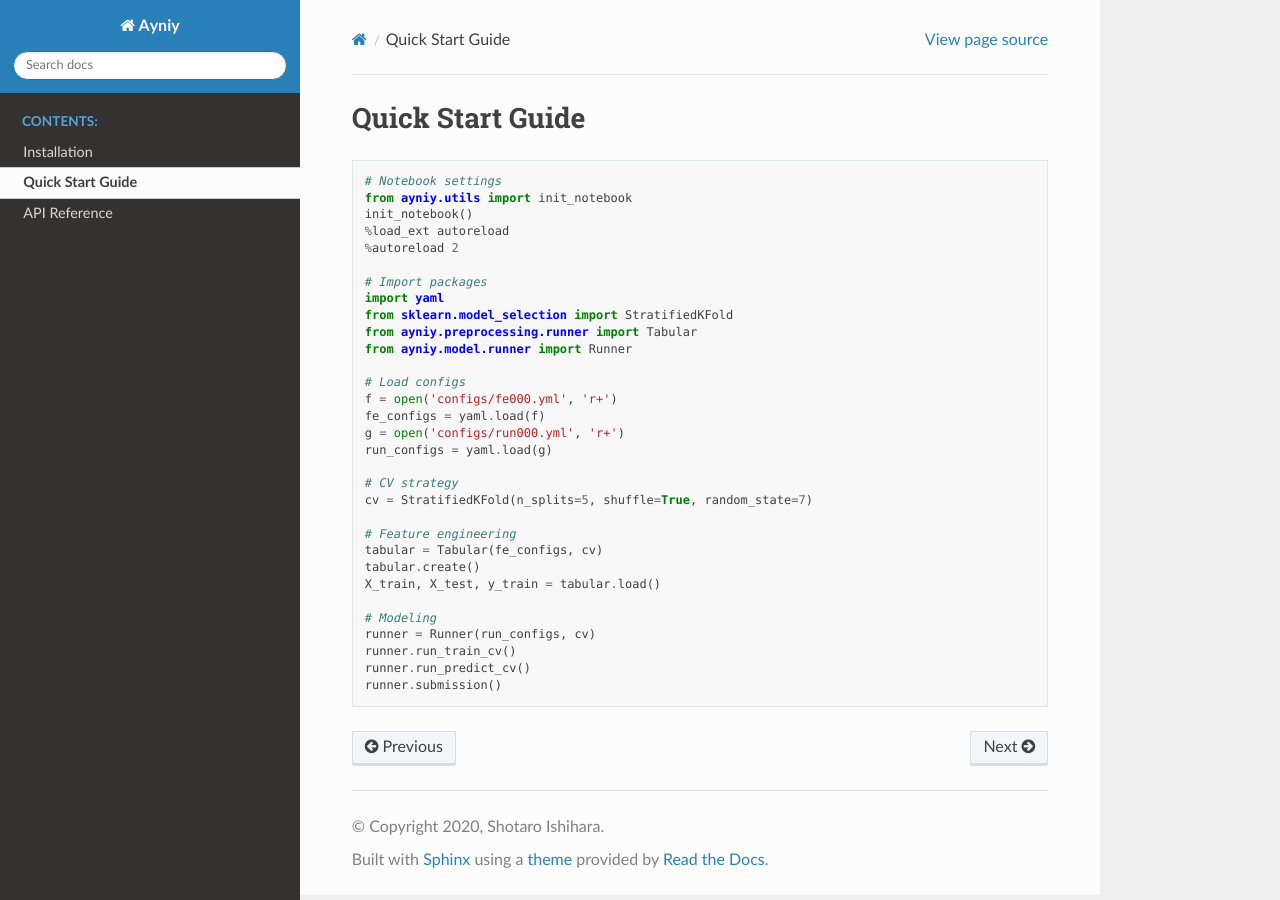
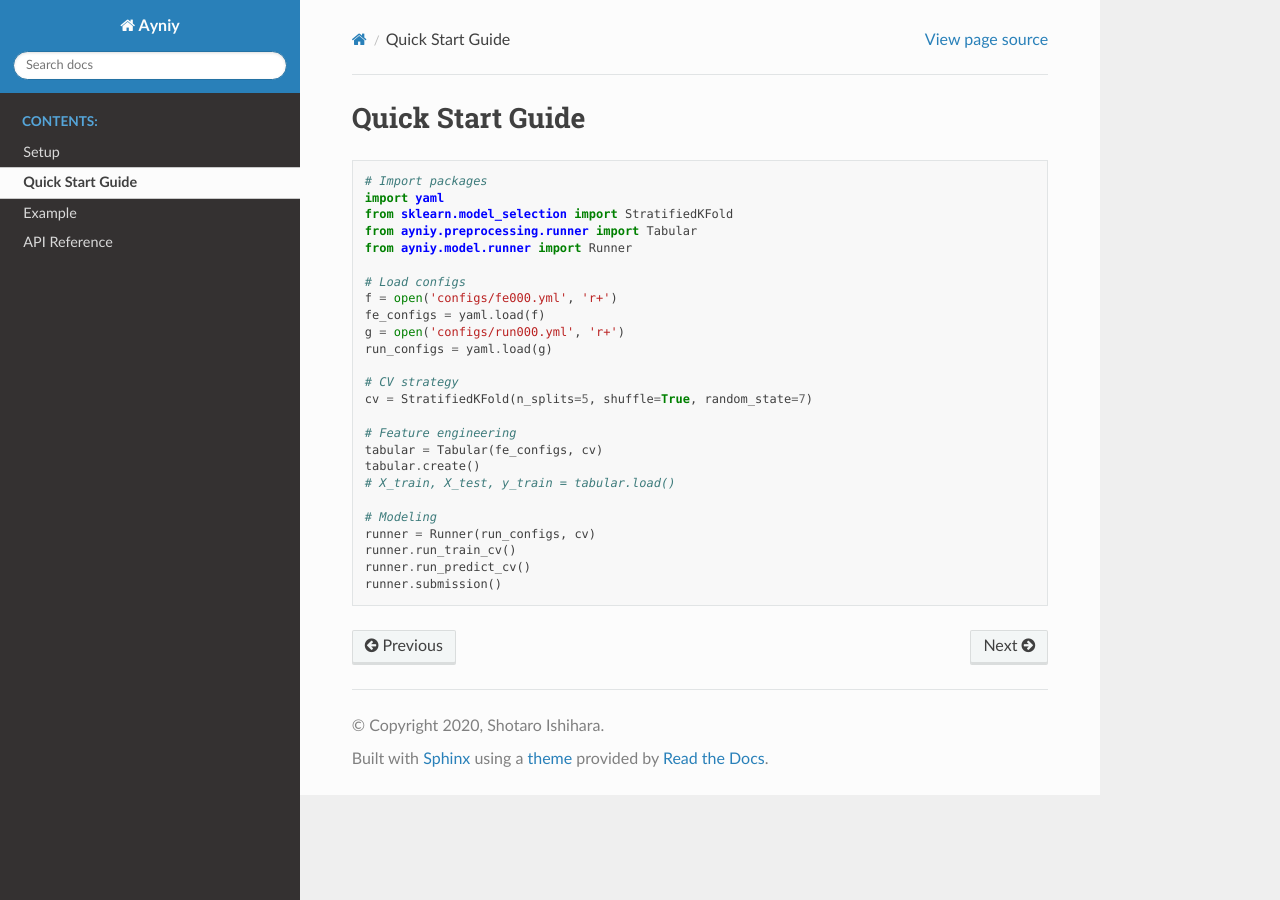
Before and after one commit to upura/ayniy, a Sphinx documentation site: the page built from docs/source/quick_start_guide.rst, in a window 1280 px wide. Built offline with Sphinx 7.4.7 and the Read the Docs theme 2.0.0, drawn with Linux system fonts in a browser that asks for light colours.

Commit message:
update docs

```diff
--- /dev/null
+++ b/docs/source/example.rst
@@ -0,0 +1,4 @@
+Example
+===============================================================
+
+- atmaCup #5, https://github.com/upura/atma-comp5
--- a/docs/source/index.rst
+++ b/docs/source/index.rst
@@ -12,6 +12,7 @@ Ayniy is a supporting tool for machine learning competitions.
    :maxdepth: 2
    :caption: Contents:
 
-   installation
+   setup
    quick_start_guide
+   example
    reference/index
--- a/docs/source/quick_start_guide.rst
+++ b/docs/source/quick_start_guide.rst
@@ -2,12 +2,6 @@ Quick Start Guide
 ===============================================================
 
 .. code-block:: python
-
-   # Notebook settings
-   from ayniy.utils import init_notebook
-   init_notebook()
-   %load_ext autoreload
-   %autoreload 2
 
    # Import packages
    import yaml
@@ -27,7 +21,7 @@ Quick Start Guide
    # Feature engineering
    tabular = Tabular(fe_configs, cv)
    tabular.create()
-   X_train, X_test, y_train = tabular.load()
+   # X_train, X_test, y_train = tabular.load()
 
    # Modeling
    runner = Runner(run_configs, cv)
```
Also changed, not shown: README.md (+5 -11 lines), docs/source/installation.rst (deleted, +0 -7 lines), docs/source/setup.rst (added, +7 -0 lines).
